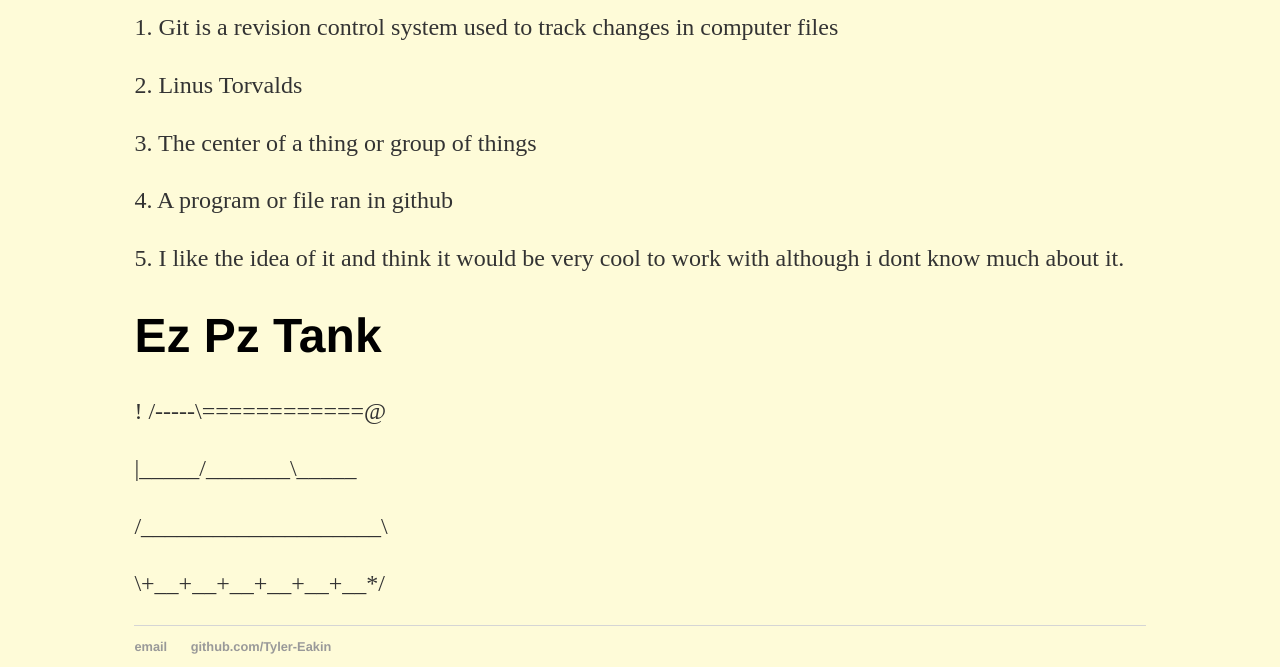
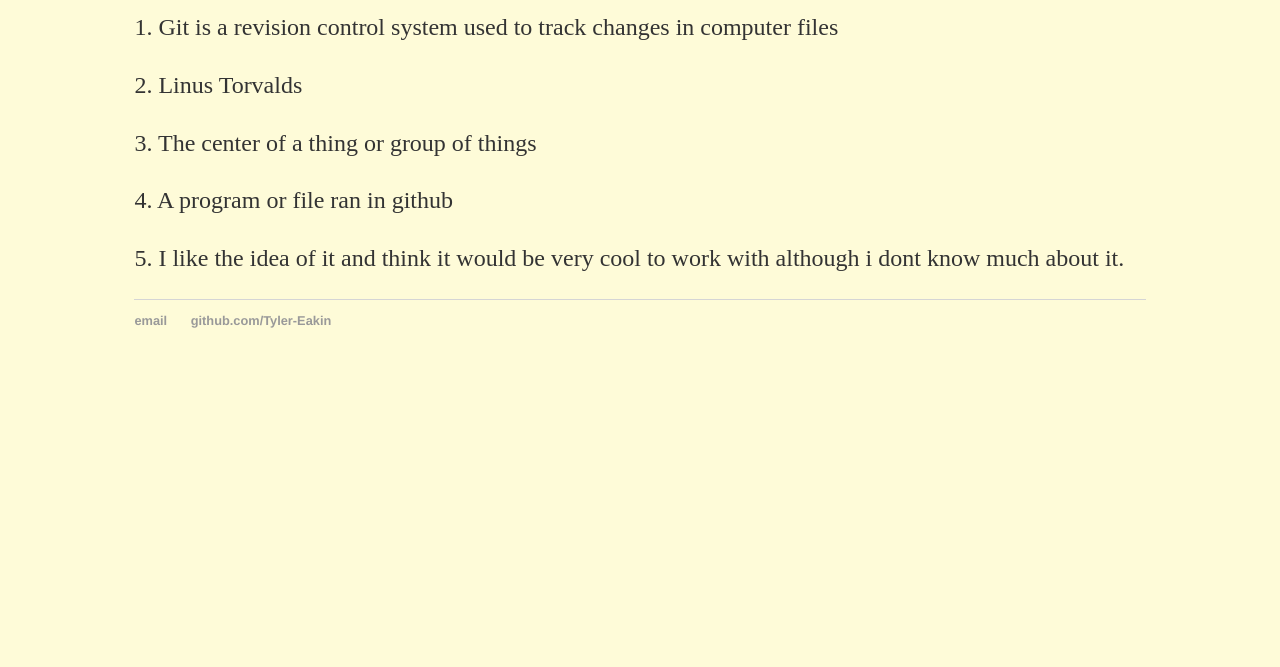
Before and after one commit to Tyler-Eakin/Tyler-Eakin.github.io, a plain HTML site: page index.html in a window 1280 px wide. Shown: the part 410-1077 px from the top of the page. After the commit the page ends 800 px from the top, so only its background shows below. Drawn offline with Linux system fonts and the light colour scheme.

Commit message:
Update index.html

```diff
--- a/index.html
+++ b/index.html
@@ -27,11 +27,6 @@
                             <p> 3. The center of a thing or group of things</p>
                             <p> 4. A program or file ran in github</p>
                             <p> 5. I like the idea of it and think it would be very cool to work with although i dont know much about it. </p>
-                   <h1> Ez Pz Tank</h1>
-                <p>      !      /-----\============@    </p>
-                <p>      |_____/_______\_____       </p>
-                <p>     /____________________\      </p>
-                <p>     \+__+__+__+__+__+__*/       </p>
 
 
 
```
